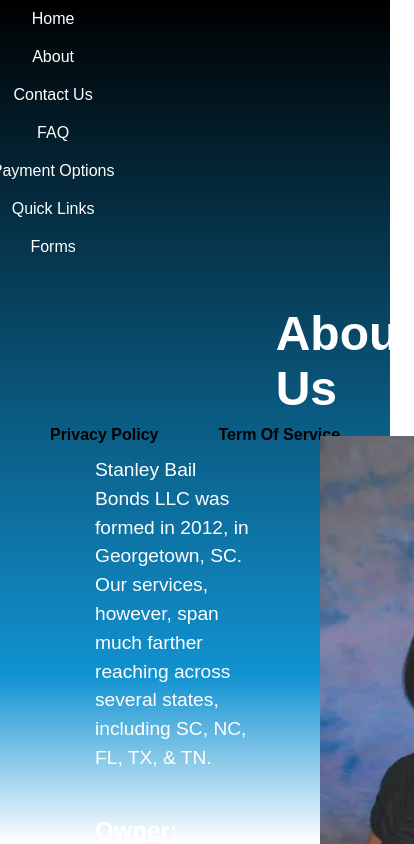
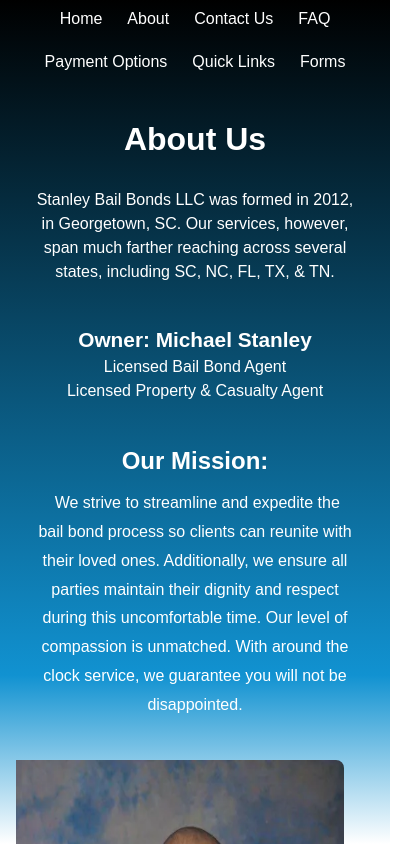
Before and after one commit to BigTimePlaya207/Capstone-Bail-Bond-Website, a React (Create React App) app in the folder capstone/: page /about in a window 390 px wide. Shown: the top 844 px of the page, 414 px wide, since content can reach past the window. Built offline with nearby package versions, Linux system fonts and the light colour scheme.

Commit message:
Mobile App

```diff
--- a/capstone/src/App.css
+++ b/capstone/src/App.css
@@ -43,7 +43,7 @@
   color: white;
   margin: 0 10px;
   white-space: nowrap;
-  font-size: 2rem;
+  font-size: rem;
   display: inline-block;
   font-weight: bold;
 }
@@ -138,7 +138,7 @@
 /* Responsive Design */
 @media (max-width: 768px) {
   .tagline {
-    font-size: 1.2rem;
+    font-size: 1rem;
     white-space: normal;
     text-align: center;
   }
@@ -148,8 +148,10 @@
   }
 
   .navbar-menu {
-    flex-direction: column;
-    gap: 20px;
+    flex-direction: row;
+    gap: 25px;
+    flex-wrap: wrap;
+    justify-content: center;
   }
 
   .footer {
@@ -165,7 +167,7 @@
   }
 
   .open_handcuff {
-    width: 60px;
+    width: 50px;
   }
 
   .handcuff {
--- a/capstone/src/pages/AboutPage.css
+++ b/capstone/src/pages/AboutPage.css
@@ -1,83 +1,147 @@
-/* Reset default margin for the body element and set the font family */
+/* Reset body margin and set font */
 body {
-  margin: 0; /* Remove default margin */
-  font-family: Arial, sans-serif; /* Set the font family to Arial or sans-serif fallback */
+  margin: 0;
+  font-family: Arial, sans-serif;
+  background-color: #000;
+  color: white;
+  box-sizing: border-box;
+  padding: 0 1rem;
 }
 
-/* Styling for the About Section title */
+/* About page main title */
 .About-title {
-  color: white; /* Set text color to white */
-  font-size: 3rem; /* Set font size to 3rem */
-  margin-left: 300px; /* Add left margin of 300px */
-  margin-top: 40px; /* Add top margin of 40px */
+  color: white;
+  font-size: 3rem;
+  margin-left: 300px;
+  margin-top: 40px;
 }
 
-/* Styling for the owner background text */
-.owner-background{
-  font-size: 1.2rem; /* Set font size to 1.2rem */
-  margin-bottom: 40px; /*Add bottom margin of 40px */
-}
-/* Styling for the owner name above infromation */
-.owner-name{
-  font-size: 1.5rem; /* Set font size to 1.5rem */
-  margin-bottom: -20px; /* Add bottom margin of -20px makes owner name close to owner information */
-}
-/* Styling for the owner information */
-.owner-info{
-  font-size: 1.2rem; /* Set font size to 1.2rem */
-  margin-bottom: 40px; /* Add bottom margin of 40px */
-  margin-top: 20px; /* Add top margin of 20px */
+/* Left and right split sections */
+.split {
+  height: auto;
+  width: 50%;
+  position: relative; /* changed from fixed to relative */
+  z-index: 1;
+  overflow-x: hidden;
+  padding-top: 20px;
+  box-sizing: border-box;
+  float: left;
 }
 
-/* Styling for mission title */
-.mission-title{
-  font-size: 1.5rem; /* Set font size to 1.5rem */
+/* Position left split */
+.left {
+  left: 0; /* reset from 75px */
+  margin-left: 300px; /* keep your 300px left margin */
+  text-align: left;
 }
 
-/* Styling for mission text */
-.mission{
-  font-size: 1.2rem; /* Set font size to 1.2rem */
+/* Position right split */
+.right {
+  float: right;
+  right: 0; /* reset from -125px */
+  margin-right: 75px;
+  text-align: center;
 }
 
-/* Common styles for background and mission sections */
-.background, .mission{
-  width: 90%; /* Set maximum width to 90% of the parent container */
-  max-width: 600px; /* Set maximum width to 600px */
-  text-align: justify; /* Justify the text alignment */
-  margin-bottom: 40px; /* Add bottom margin of 40px */
+/* Left-aligned text inside left split */
+.left-align {
+  color: white;
+  margin-left: 0;
+  padding: 20px;
+  text-align: left;
+  line-height: 1.5;
 }
 
-/* Styles for split layout */
-.split {
-  height: 100%; /* Set height to 100% of the parent */
-  width: 50%; /* Set width to 50% */
-  position: fixed; /* Fix position to the viewport */
-  z-index: 1; /* Set z-index for stacking order */
-  overflow-x: hidden; /* Hide horizontal overflow */
-  padding-top: 20px; /* Add top padding of 20px */
+/* Owner background text */
+.owner-background {
+  font-size: 1.2rem;
+  margin-bottom: 40px;
 }
 
-/* Positioning for the left split section */
-.left {
-  left: 75px; /* Position 75px from the left */
+/* Owner name */
+.owner-name {
+  font-size: 1.5rem;
+  margin-bottom: -20px;
 }
 
-/* Positioning for the right split section */
-.right {
-  right: -125px; /* Move the image more to the right */
+/* Owner info */
+.owner-info {
+  font-size: 1.2rem;
+  margin-bottom: 40px;
+  margin-top: 20px;
 }
 
-/* Left-aligned text styles */
-.left-align {
-  color: white; /* Set text color to white */
-  margin-left: 0; /* Remove left margin */
-  padding: 20px; /* Add padding of 20px */
-  text-align: left; /* Left align text */
-  line-height: 1.5; /* Set line height to 1.5 for spacing */
+/* Mission title */
+.mission-title {
+  font-size: 1.5rem;
+  margin-bottom: 10px;
 }
 
-/* Styles for mission text  */
+/* Mission text */
 .mission {
-  line-height: 1.8; /* Adjusted line-height for better readability */
-  white-space: pre-wrap; /* Preserve line breaks */
+  font-size: 1.2rem;
+  line-height: 1.8;
+  white-space: pre-wrap;
 }
+
+/* Image inside right split */
+.split.right img {
+  height: 600px;
+  width: 600px;
+  position: relative;
+  right: 30px;
+  max-width: 100%; /* make it responsive */
+  height: auto; /* keep aspect ratio */
+  border-radius: 8px;
+}
+
+/* Clear floats after splits */
+div:after {
+  content: "";
+  display: table;
+  clear: both;
+}
+
+/* Responsive styling for smaller screens */
+@media (max-width: 900px) {
+  .About-title {
+    font-size: 2.5rem;
+    margin-left: auto;
+    margin-right: auto;
+    text-align: center;
+  }
+
+  .split {
+    width: 100%;
+    float: none;
+    margin-left: 0 !important;
+    margin-right: 0 !important;
+    padding: 10px 0;
+  }
+
+  .left-align {
+    text-align: center;
+  }
+
+  .split.right img {
+    width: 90%;
+    height: auto;
+    right: 0;
+  }
+}
+
+@media (max-width: 480px) {
+  .About-title {
+    font-size: 2rem;
+  }
+
+  .owner-name {
+    font-size: 1.3rem;
+  }
+
+  .owner-background,
+  .owner-info,
+  .mission {
+    font-size: 1rem;
+  }
+}
```
